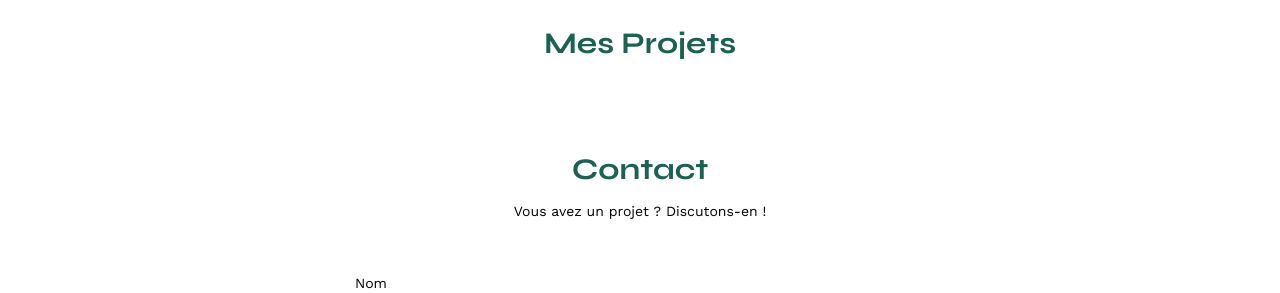
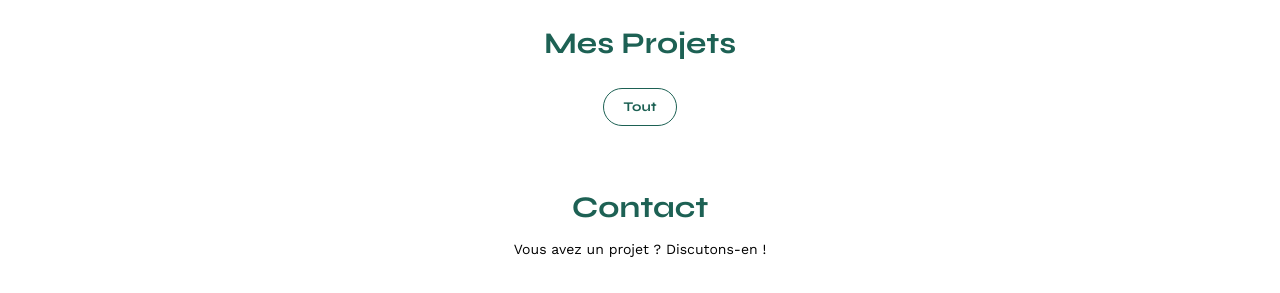
Before and after one commit to salah-87/Portfolio-architecte-sophie-bluel-master, a plain HTML site: page FrontEnd/index.html in a window 1280 px wide. Shown: the part 507-800 px from the top of the page. Drawn offline with nearby package versions, Linux system fonts and the light colour scheme; no server answers.

Commit message:
deuxieme

```diff
--- a/FrontEnd/assets/style.css
+++ b/FrontEnd/assets/style.css
@@ -143,10 +143,23 @@ flex-direction: column;
 
 .button-filters {
 	display: flex;
-	justify-content: space-around;
+	justify-content: center;
 	align-items: center;
+	gap: 10px;
 	margin-bottom: 16px;
-
+}
+.button-filters button {
+	font-family: 'Syne';
+	font-weight: 700;
+	color: #1D6154;
+	background-color: white;
+	border: 1px solid #1D6154;
+	padding: 10px 20px;
+	border-radius: 60px ;
+}
+.button-filters button:hover {
+	background-color: #1D6154;
+	color: white;
 }
 #contact {
 	width: 50%;
--- a/FrontEnd/index.html
+++ b/FrontEnd/index.html
@@ -53,7 +53,9 @@
       <section id="portfolio">
         <h2>Mes Projets</h2>
         <div class="gallery">
-          <div class="button-filters"></div>
+          <div class="button-filters">
+            <button id="tout">Tout</button>
+          </div>
           <div class="figure"></div>
         </div>
       </section>
--- a/FrontEnd/script.js
+++ b/FrontEnd/script.js
@@ -31,8 +31,9 @@ function fetchCategories() {
       categories.forEach(category => {
           const buttonFilters = document.querySelector('.button-filters');
         let button = document.createElement('button');
-        button.textContent = category.title;
+        button.textContent = category.name;
         buttonFilters.appendChild(button);
+
       });
     })
     .catch(error => {
```
